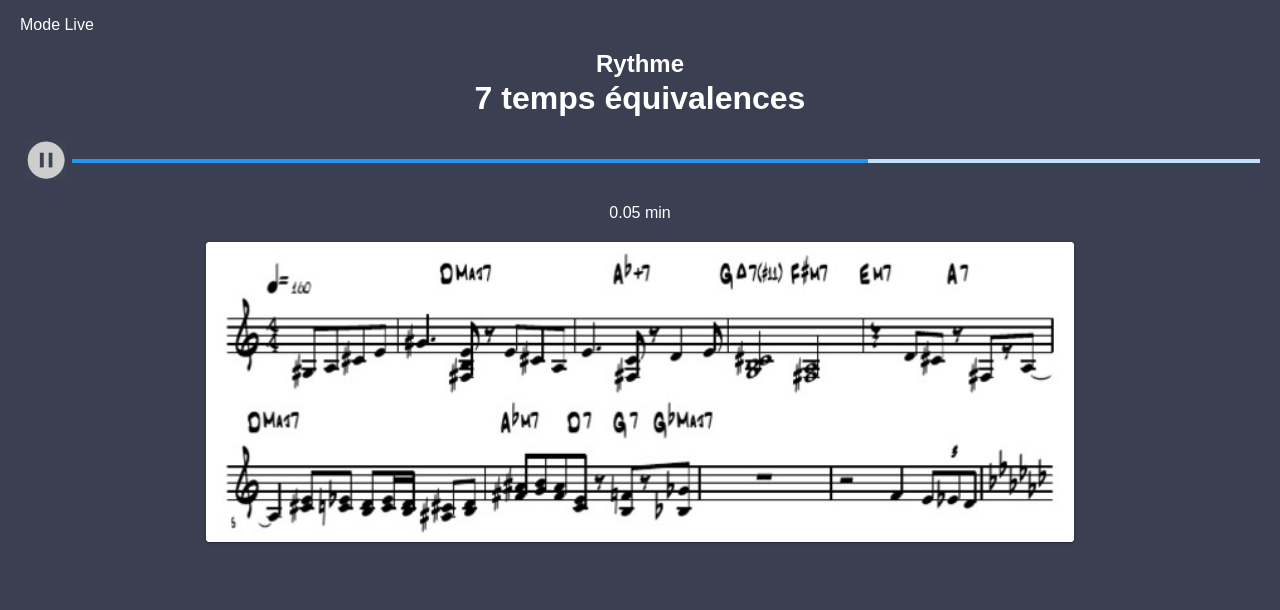
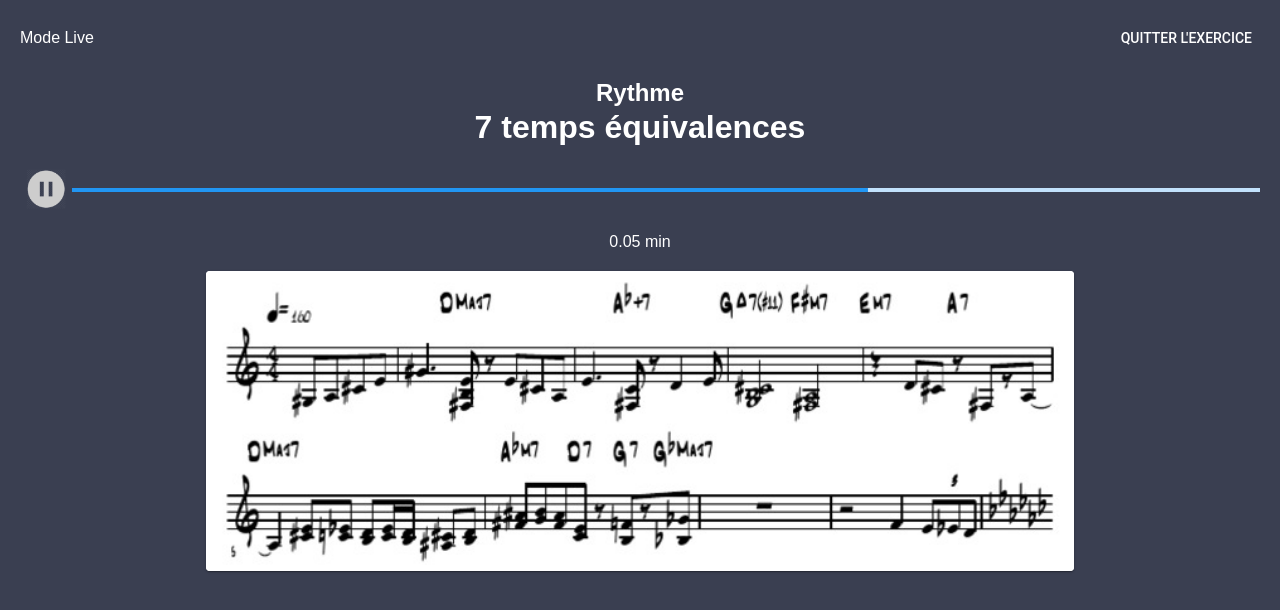
Before and after one commit to NicolasJudalet/music-assistant, a React (Create React App) app: page /live-mode in a window 1280 px wide. Both pictures are taken after a click on the button 46 px from the left and 161 px from the top of the page. Shown: the top 610 px of the page. Built offline with nearby package versions, Linux system fonts and the light colour scheme.

Commit message:
add-quit-exercise-button

```diff
--- a/package.json
+++ b/package.json
@@ -3,7 +3,7 @@
   "version": "0.1.0",
   "private": true,
   "dependencies": {
-    "@material-ui/core": "^3.1.2",
+    "@material-ui/core": "^3.9.1",
     "connected-react-router": "^4.4.1",
     "material-ui": "^0.20.2",
     "rc-progress": "^2.2.5",
--- a/src/components/LiveMode/LiveMode.js
+++ b/src/components/LiveMode/LiveMode.js
@@ -115,12 +115,35 @@ class LiveMode extends Component {
     });
   }
 
+  handleQuit = () => {
+    this.stopTimer();
+    this.setState((prevState) => ({
+      timerRunning: false,
+      exerciseRunning: false,
+      steps: [
+        ...prevState.steps.slice(0,prevState.activeStep),
+        {
+          ...prevState.steps[prevState.activeStep],
+          completed: false,
+          suspended: true,
+          timeElapsed: 0,
+        },
+        ...prevState.steps.slice(prevState.activeStep + 1)
+      ],
+    }));
+  }
+
   render() {
     return (
       <StyledLiveMode
         exerciseRunning={this.state.exerciseRunning}
       >
-        <p className='modeName'>Mode Live</p>
+        <div className='header-container'>
+          <p className='header-element'>Mode Live</p>
+          {this.state.exerciseRunning &&
+            <Button className='header-element' onClick={this.handleQuit} >Quitter l'exercice</Button>
+          }
+        </div>
         <h2>{this.state.steps[this.state.activeStep].exerciseType}</h2>
         <h1>{this.state.steps[this.state.activeStep].exerciseName}</h1>
 
--- a/src/components/LiveMode/LiveMode.style.js
+++ b/src/components/LiveMode/LiveMode.style.js
@@ -16,6 +16,14 @@ const StyledLiveMode = styled.div`
     margin: 0.1em;
     color: ${props => (props.exerciseRunning ? 'white' : 'black')};
     transition: color 2s;
+  }
+
+  .header-container {
+    display: flex;
+    flex-direction: row;
+    justify-content: space-between;
+    align-items: center;
+    padding: 20px;
   }
 
   .container {
@@ -40,13 +48,11 @@ const StyledLiveMode = styled.div`
     transition: color 2s;
   }
 
-  .modeName {
+  .header-element {
     text-align: left;
-    padding-left: 20px;
     color: ${props => (props.exerciseRunning ? 'white' : 'black')};
     transition: color 2s;
-    padding-block-start: 1em;
-    margin-block-start: 0;
+    margin: 0;
   }
 `;
 
```
Also changed, not shown: 2 other files (tests, documents, lock files or other folders).
